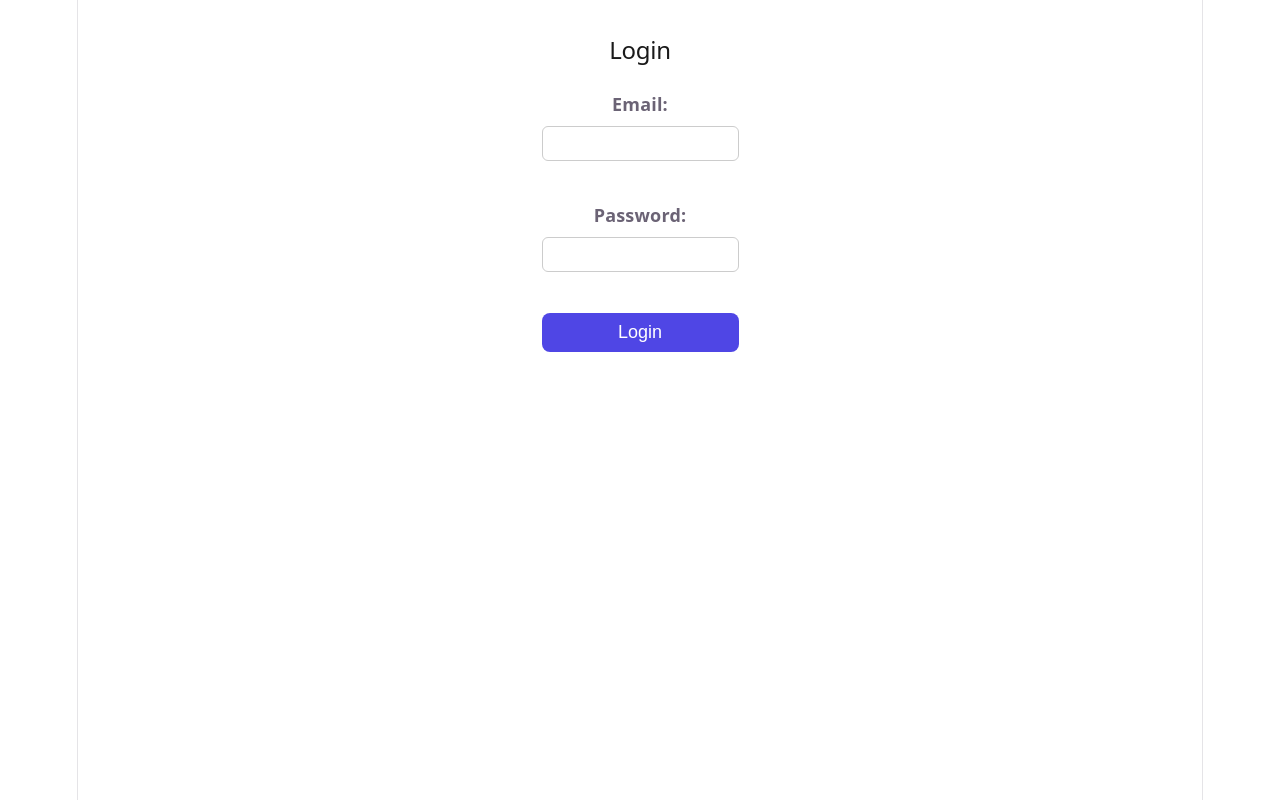
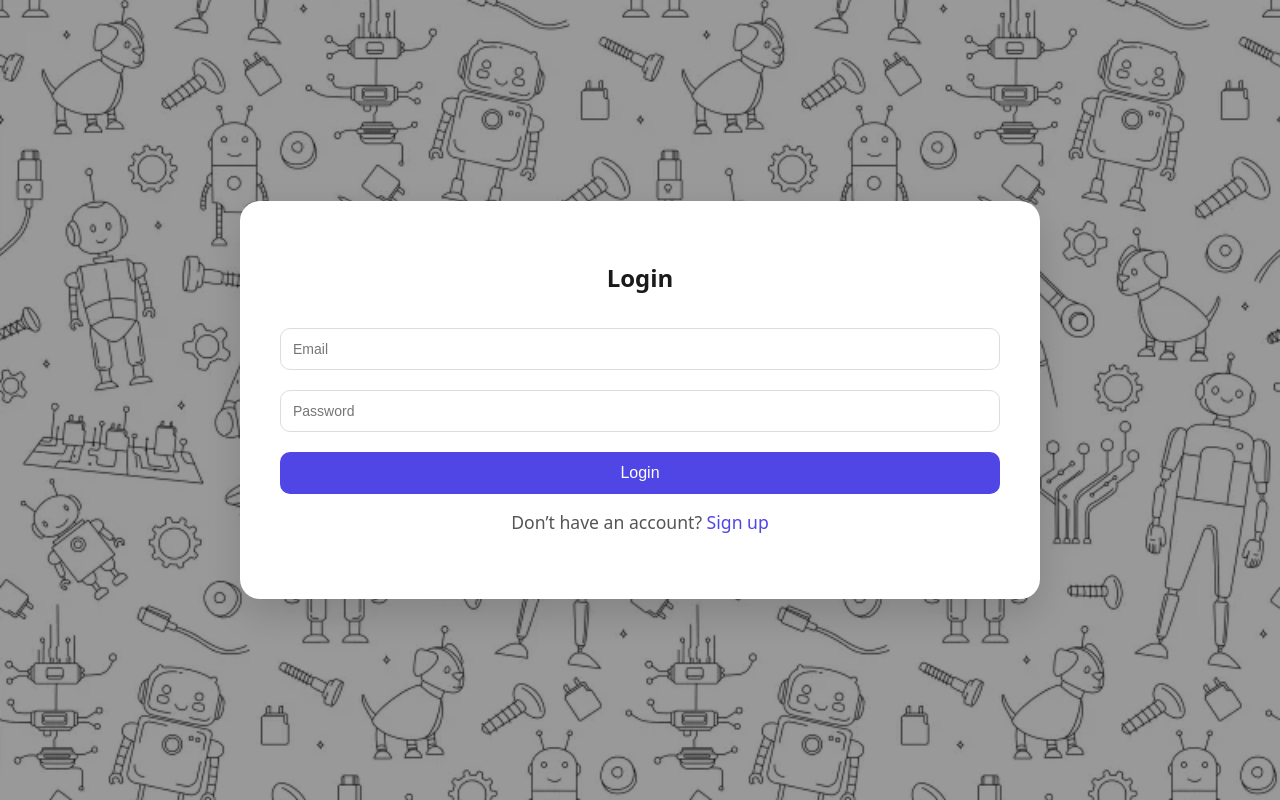
Before and after one commit to Alter017/The_Foresight, a React (Vite) app: page /login in a window 1280 px wide. Built offline with nearby package versions, Linux system fonts and the light colour scheme.

Commit message:
made improvements to the frontend design - added background image - updated spacing and container designs

```diff
--- a/src/index.css
+++ b/src/index.css
@@ -1,111 +1,87 @@
-:root {
-  --text: #6b6375;
-  --text-h: #08060d;
-  --bg: #fff;
-  --border: #e5e4e7;
-  --code-bg: #f4f3ec;
-  --accent: #aa3bff;
-  --accent-bg: rgba(170, 59, 255, 0.1);
-  --accent-border: rgba(170, 59, 255, 0.5);
-  --social-bg: rgba(244, 243, 236, 0.5);
-  --shadow:
-    rgba(0, 0, 0, 0.1) 0 10px 15px -3px, rgba(0, 0, 0, 0.05) 0 4px 6px -2px;
-
-  --sans: system-ui, 'Segoe UI', Roboto, sans-serif;
-  --heading: system-ui, 'Segoe UI', Roboto, sans-serif;
-  --mono: ui-monospace, Consolas, monospace;
-
-  font: 18px/145% var(--sans);
-  letter-spacing: 0.18px;
-  color-scheme: light dark;
-  color: var(--text);
-  background: var(--bg);
-  font-synthesis: none;
-  text-rendering: optimizeLegibility;
-  -webkit-font-smoothing: antialiased;
-  -moz-osx-font-smoothing: grayscale;
-
-  @media (max-width: 1024px) {
-    font-size: 16px;
-  }
-}
-
-@media (prefers-color-scheme: dark) {
-  :root {
-    --text: #9ca3af;
-    --text-h: #f3f4f6;
-    --bg: #16171d;
-    --border: #2e303a;
-    --code-bg: #1f2028;
-    --accent: #c084fc;
-    --accent-bg: rgba(192, 132, 252, 0.15);
-    --accent-border: rgba(192, 132, 252, 0.5);
-    --social-bg: rgba(47, 48, 58, 0.5);
-    --shadow:
-      rgba(0, 0, 0, 0.4) 0 10px 15px -3px, rgba(0, 0, 0, 0.25) 0 4px 6px -2px;
-  }
-
-  #social .button-icon {
-    filter: invert(1) brightness(2);
-  }
-}
-
 body {
   margin: 0;
+  font-family: system-ui, -apple-system, sans-serif;
+  background: url("./assets/background.png") no-repeat center center fixed;  background-size: cover;
+  min-height: 100vh;
 }
 
 #root {
-  width: 1126px;
-  max-width: 100%;
-  margin: 0 auto;
-  text-align: center;
-  border-inline: 1px solid var(--border);
-  min-height: 100svh;
+  min-height: 100vh;
   display: flex;
-  flex-direction: column;
+  justify-content: center;
+  align-items: center;
+
+  background: rgba(0, 0, 0, 0.4);
+}
+
+* {
   box-sizing: border-box;
 }
 
-h1,
-h2 {
-  font-family: var(--heading);
-  font-weight: 500;
-  color: var(--text-h);
+.container {
+  background: white;
+  padding: 40px;
+  border-radius: 20px;
+  box-shadow: 0 15px 40px rgba(0,0,0,0.15);
+  text-align: center;
+  max-width: 800px;
+  width: 90%;
 }
 
 h1 {
-  font-size: 56px;
-  letter-spacing: -1.68px;
-  margin: 32px 0;
-  @media (max-width: 1024px) {
-    font-size: 36px;
-    margin: 20px 0;
-  }
-}
-h2 {
-  font-size: 24px;
-  line-height: 118%;
-  letter-spacing: -0.24px;
-  margin: 0 0 8px;
-  @media (max-width: 1024px) {
-    font-size: 20px;
-  }
-}
-p {
-  margin: 0;
+  font-size: 2.5rem;
+  color: #333;
+  margin-bottom: 15px;
 }
 
-code,
-.counter {
-  font-family: var(--mono);
-  display: inline-flex;
-  border-radius: 4px;
-  color: var(--text-h);
+p {
+  font-size: 1.1rem;
+  margin-bottom: 25px;
+  color: #555;
 }
 
-code {
-  font-size: 15px;
-  line-height: 135%;
-  padding: 4px 8px;
-  background: var(--code-bg);
+.input {
+  width: 100%;
+  padding: 12px;
+  margin: 10px 0;
+  border: 1px solid #ddd;
+  border-radius: 10px;
+  font-size: 14px;
 }
+
+.input:focus {
+  outline: none;
+  border-color: #4f46e5;
+  box-shadow: 0 0 5px rgba(79,70,229,0.5);
+}
+
+.button {
+  display: block;
+  width: 100%;
+  padding: 12px;
+  margin-top: 10px;
+  background: #4f46e5;
+  color: white;
+  border: none;
+  border-radius: 10px;
+  text-decoration: none;
+  cursor: pointer;
+  transition: all 0.2s ease;
+}
+
+.button:hover {
+  background: #4338ca;
+  transform: translateY(-2px);
+}
+
+.button:active {
+  transform: scale(0.97);
+}
+
+.output {
+  margin-top: 20px;
+  padding: 15px;
+  background: #f3f4f6;
+  border-radius: 10px;
+  color: #444;
+}
--- a/src/pages/Home.css
+++ b/src/pages/Home.css
@@ -1,34 +1,36 @@
-.container {
-  max-width: 800px;
-  margin: 2rem auto;
-  text-align: center;
-  font-family: Arial, sans-serif;
-  padding: 1rem;
-}
-
-h1 {
-  font-size: 3rem;
-  color: #ffffff;
-  margin-bottom: 1rem;
-}
-
-p {
-  font-size: 1.2rem;
-  margin-bottom: 2rem;
-  color: #ffffff;
-}
-
 a.button {
-  display: inline-block;
-  margin: 0.5rem;
-  padding: 0.75rem 1.5rem;
-  background-color: #4f46e5;
+  display: block;
+  margin: 10px 0;
+  padding: 12px;
+  background: #4f46e5;
   color: white;
   text-decoration: none;
-  border-radius: 8px;
-  transition: background-color 0.2s;
+  border-radius: 10px;
+  font-weight: 500;
+  transition: all 0.2s ease;
 }
 
 a.button:hover {
-  background-color: #4338ca;
+  background: #4338ca;
+  transform: translateY(-2px);
 }
+
+a.button:active {
+  transform: scale(0.97);
+}
+.home-container {
+  display: flex;
+  align-items: center;
+  gap: 30px;
+}
+
+.home-image img {
+  width: 200px;
+  border-radius: 15px;
+}
+
+.home-content {
+  display: flex;
+  flex-direction: column;
+  gap: 10px;
+}
--- a/src/pages/Home.jsx
+++ b/src/pages/Home.jsx
@@ -1,16 +1,27 @@
 import "./Home.css";
+import sideImage from "../assets/robot.png";
+
 
 function Home() {
   return (
-    <div className="container">
-      <h1>Foresight</h1>
-      <br></br>
-      <p>Feeling overwhelmed by a decision? Let’s help you see the pros and cons clearly.</p>
-      <a href="/create" className="button">Create Scenario</a>
-      <a href="/login" className="button">Login</a>
-      <a href="/signup" className="button">Sign Up</a>
+    <div className="container home-container">
+
+      <div className="home-image">
+        <img src={sideImage} alt="visual" />
+      </div>
+
+      <div className="home-content">
+        <h1>Foresight</h1>
+        <p>Feeling overwhelmed by a decision? Let’s help you see the pros and cons clearly</p>
+
+        <a href="/create" className="button">Create Scenario</a>
+        <a href="/login" className="button">Login</a>
+        <a href="/signup" className="button">Sign Up</a>
+      </div>
+
     </div>
   );
 }
 
+
 export default Home;
--- a/src/pages/Login.css
+++ b/src/pages/Login.css
@@ -50,3 +50,13 @@ p {
   text-align: center;
   margin-top: 1rem;
 }
+
+.link {
+  color: #4f46e5;
+  text-decoration: none;
+  font-weight: 500;
+}
+
+.link:hover {
+  text-decoration: underline;
+}
--- a/src/pages/Login.jsx
+++ b/src/pages/Login.jsx
@@ -7,46 +7,65 @@ function Login() {
   const [password, setPassword] = useState("");
   const navigate = useNavigate();
 
-  const handleLogin = (e) => {
+  const handleLogin = async (e) => {
     e.preventDefault();
 
-    // 🔹 Placeholder for backend call
-    alert(`Login with: ${email} / ${password}`);
-    // TODO: Call POST /login on Flask
+    try {
+      const response = await fetch("http://127.0.0.1:5000/login", {
+        method: "POST",
+        headers: {
+          "Content-Type": "application/json"
+        },
+        body: JSON.stringify({ email, password })
+      });
 
-    // After successful login, navigate to home or create scenario
+      if (!response.ok) throw new Error("Login failed");
+
+      const data = await response.json();
+
+      localStorage.setItem("user", JSON.stringify(data));
+
+      alert("Login successful!");
       navigate("/");
+
+    } catch (err) {
+      console.error(err);
+      alert("Invalid login credentials");
+    }
   };
 
   return (
-    <div style={{ maxWidth: "400px", margin: "2rem auto" }}>
+    <div className="container">
       <h2>Login</h2>
+
       <form onSubmit={handleLogin}>
-        <div style={{ marginBottom: "1rem" }}>
-          <label>Email:</label>
         <input
+          className="input"
           type="email"
+          placeholder="Email"
           value={email}
           onChange={(e) => setEmail(e.target.value)}
           required
-            style={{ width: "100%", padding: "0.5rem" }}
         />
-        </div>
 
-        <div style={{ marginBottom: "1rem" }}>
-          <label>Password:</label>
         <input
+          className="input"
           type="password"
+          placeholder="Password"
           value={password}
           onChange={(e) => setPassword(e.target.value)}
           required
-            style={{ width: "100%", padding: "0.5rem" }}
         />
-        </div>
 
-        <button type="submit" style={{ padding: "0.5rem 1rem" }}>
+        <button className="button" type="submit">
           Login
         </button>
+        <p>
+          Don’t have an account?{" "}
+          <a href="/signup" className="link">
+            Sign up
+          </a>
+        </p>
       </form>
     </div>
   );
--- /dev/null
+++ b/src/pages/Results.css
@@ -0,0 +1,7 @@
+.result-card {
+  margin-top: 20px;
+  padding: 15px;
+  border-radius: 12px;
+  background: #f3f4f6;
+  text-align: left;
+}
--- a/src/pages/Signup.jsx
+++ b/src/pages/Signup.jsx
@@ -9,7 +9,7 @@ function Signup() {
   const [confirmPassword, setConfirmPassword] = useState("");
   const navigate = useNavigate();
 
-  const handleSignup = (e) => {
+  const handleSignup = async (e) => {
     e.preventDefault();
 
     if (password !== confirmPassword) {
@@ -17,63 +17,79 @@ function Signup() {
       return;
     }
 
-    // Placeholder for backend call
-    alert(`Signup: ${username} / ${email} / ${password}`);
-    // TODO: Call POST /signup on Flask
+    try {
+      const response = await fetch("http://127.0.0.1:5000/signup", {
+        method: "POST",
+        headers: {
+          "Content-Type": "application/json"
+        },
+        body: JSON.stringify({
+          username,
+          email,
+          password
+        })
+      });
 
-    // After signup, navigate to login or home
+      if (!response.ok) throw new Error("Signup failed");
+
+      const data = await response.json();
+
+      if (data.id || data.user) {
+        const user = data.user || data;
+        localStorage.setItem("user", JSON.stringify(user));
+      }
+
+      alert("Signup successful!");
       navigate("/login");
+
+    } catch (err) {
+      console.error(err);
+      alert("Signup failed. Try again.");
+    }
   };
 
   return (
-    <div style={{ maxWidth: "400px", margin: "2rem auto" }}>
+    <div className="container">
       <h2>Signup</h2>
+
       <form onSubmit={handleSignup}>
-        <div style={{ marginBottom: "1rem" }}>
-          <label>Username:</label>
         <input
+          className="input"
           type="text"
+          placeholder="Username"
           value={username}
           onChange={(e) => setUsername(e.target.value)}
           required
-            style={{ width: "100%", padding: "0.5rem" }}
         />
-        </div>
 
-        <div style={{ marginBottom: "1rem" }}>
-          <label>Email:</label>
         <input
+          className="input"
           type="email"
+          placeholder="Email"
           value={email}
           onChange={(e) => setEmail(e.target.value)}
           required
-            style={{ width: "100%", padding: "0.5rem" }}
         />
-        </div>
 
-        <div style={{ marginBottom: "1rem" }}>
-          <label>Password:</label>
         <input
+          className="input"
           type="password"
+          placeholder="Password"
           value={password}
           onChange={(e) => setPassword(e.target.value)}
           required
-            style={{ width: "100%", padding: "0.5rem" }}
         />
-        </div>
 
-        <div style={{ marginBottom: "1rem" }}>
-          <label>Confirm Password:</label>
         <input
+          className="input"
           type="password"
+          placeholder="Confirm Password"
           value={confirmPassword}
           onChange={(e) => setConfirmPassword(e.target.value)}
           required
-            style={{ width: "100%", padding: "0.5rem" }}
         />
-        </div>
 
-        <button type="submit" style={{ padding: "0.5rem 1rem" }}>
+        <button className="button" type="submit">
           Signup
         </button>
       </form>
```
Also changed, not shown: src/pages/CreateScenario.jsx (+27 -39 lines), src/pages/History.jsx (+23 -5 lines), src/pages/Results.jsx (+14 -9 lines), src/assets/background.png (added), src/assets/robot.png (added). Lines whose indentation alone changed are shown as unchanged.
